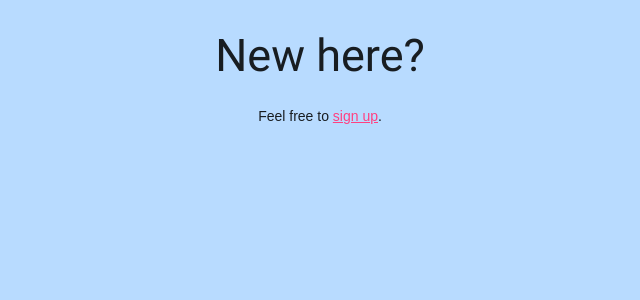
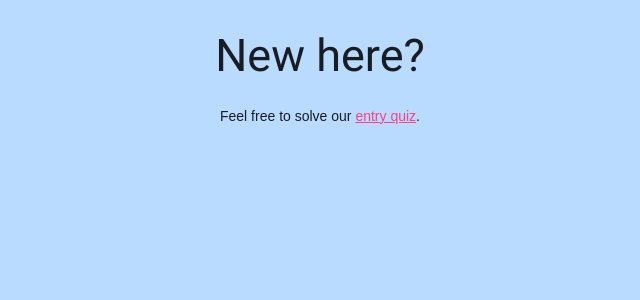
Before and after one commit to muesal/annotation-competition, a Flask app: page / in a window 1280 px wide. Shown: the part 139-439 px from the top of the page, without its empty margins (320-960 px from the left). Run offline with Flask 2, Linux system fonts and the light colour scheme; parts of the project's set-up code (start-up, migrations or seed data) failed here and were passed over; some libraries are stand-ins or nearby versions.

Commit message:
redirect to entry quiz instead of sign up

```diff
--- a/src/acomp/glUser.py
+++ b/src/acomp/glUser.py
@@ -245,11 +245,7 @@ class GLUser:
             return 0, session['cap_captcha']
 
         gl_image.verifyTags(loads(session['tags']), True)
-<<<<<<< HEAD
-        self.user.score = self.user.score + (10 if session['joker'] == 0 else 5)
-=======
         self.user.score += 10
->>>>>>> removed bug user has no name
         db.session.commit()
         self.end()
 
--- a/src/acomp/templates/login.html
+++ b/src/acomp/templates/login.html
@@ -31,7 +31,7 @@ mdl-navigation__link--current
 
     <div class="mdl-typography--text-center">
         <h2>New here?</h2>
-        <p>Feel free to <a href="signup">sign up</a>.</p>
+        <p>Feel free to solve our <a href="{{ url_for('quiz')}}">entry quiz</a>.</p>
     </div>
 
     {% with messages = get_flashed_messages() %}
```
